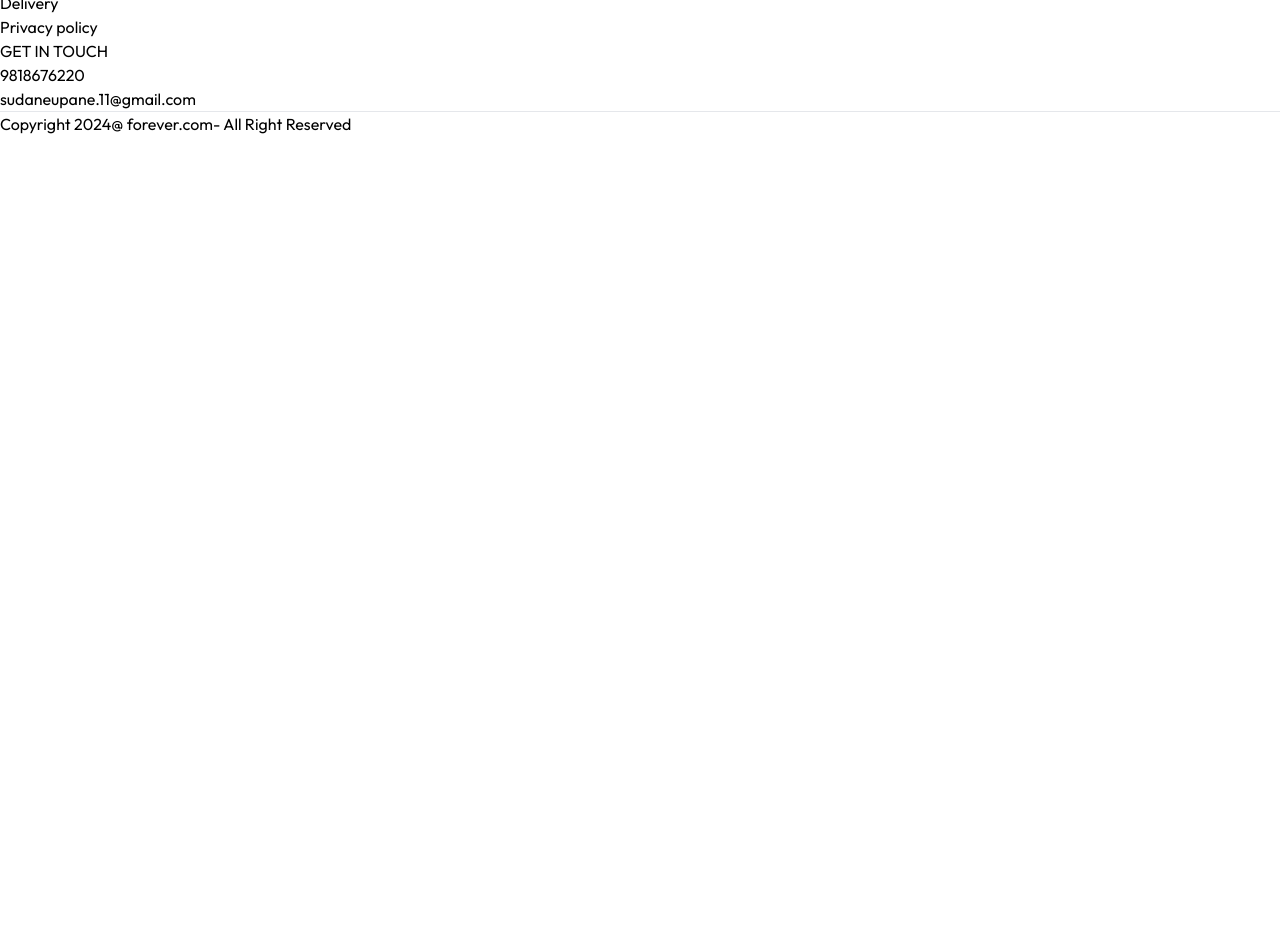
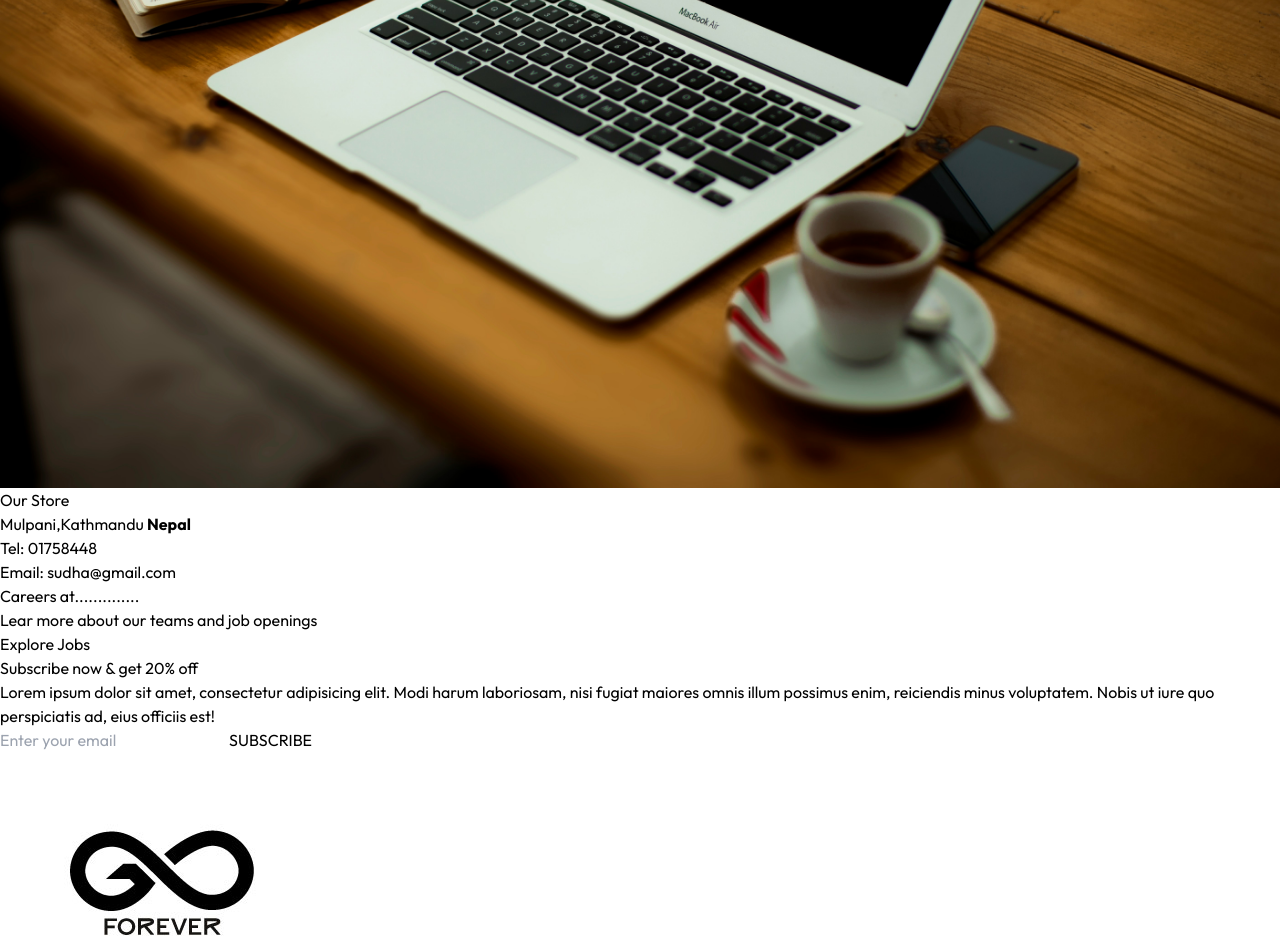
Before and after one commit to sudhaneupane/e-commerce-Online-Shopping-, a React (Vite) app in the folder frontend/: page /contact in a window 1280 px wide. Shown: the part 2917-3866 px from the top of the page. Before the commit the page ends 3053 px from the top, so only its background shows below. Built offline with nearby package versions, Linux system fonts and the light colour scheme.

Commit message:
contact us

```diff
--- a/frontend/src/assets/assets.js
+++ b/frontend/src/assets/assets.js
@@ -34,6 +34,7 @@
 import dull_star_icon from "./star1.png";
 import bin_icon from "./recycle-bin.png";
 import about_us from "./about.jpg";
+import contact_us from "./contact.jpg";
 
 export const assets = {
   forever,
@@ -51,7 +52,8 @@
   star_icon,
   dull_star_icon,
   bin_icon,
-  about_us
+  about_us,
+  contact_us
 };
 
 export const products = [
--- a/frontend/src/pages/Contact.jsx
+++ b/frontend/src/pages/Contact.jsx
@@ -1,7 +1,44 @@
 import React from "react";
+import Title from "../components/Title";
+import { assets } from "../assets/assets";
+import NewsLetterBox from "../components/NewsLetterBox";
 
 const Contact = () => {
-  return <div></div>;
+  return (
+    <div>
+      <div className="text-center text-2xl pt-10  border-t">
+        <Title text1={"Contact"} text2={"Us"} />
+      </div>
+      <div className="my-10 flex flex-col justify-center  md:flex-row gap-10 mb-28">
+        <img
+          className="w-full md:max-w-[480px]"
+          src={assets.contact_us}
+          alt=""
+        />
+        <div className="flex flex-col justify-center items-start gap-6">
+          <p className="font-semibold text-xl text-gray-600">Our Store</p>
+          <p className="text-gray-500 ">
+            Mulpani,Kathmandu <b>Nepal</b>
+          </p>
+          <p className="text-gray-500">
+            Tel: 01758448 <br />
+            Email: sudha@gmail.com
+          </p>
+          <p className="font-semibold text-xl text-gray-600">
+            {" "}
+            Careers at..............
+          </p>
+          <p className="text-gray-500 ">
+            Lear more about our teams and job openings
+          </p>
+          <button className="border border-black px-8 py-4 text-sm hover:bg-black hover:text-white transition-all duration-500">
+            Explore Jobs
+          </button>
+        </div>
+      </div>
+      <NewsLetterBox />
+    </div>
+  );
 };
 
 export default Contact;
```
Also changed, not shown: frontend/src/assets/contact.jpg (added).
